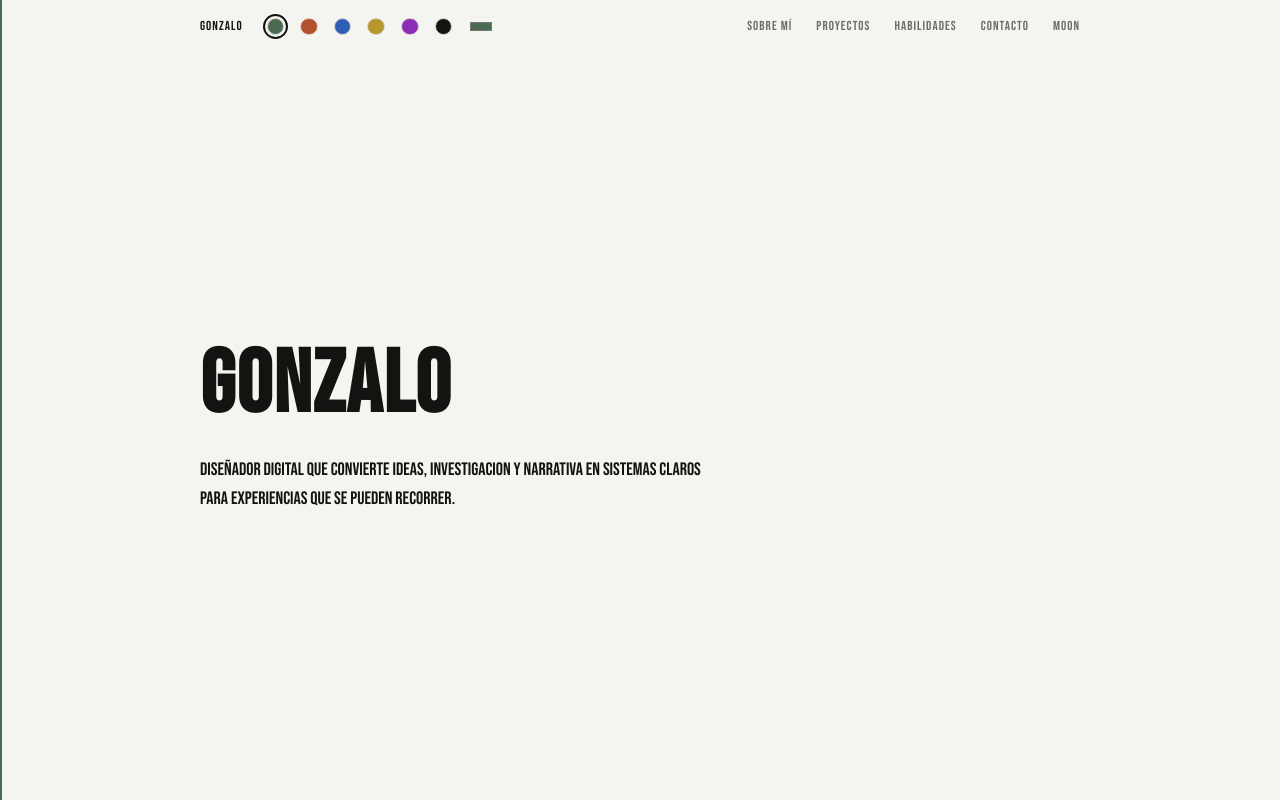
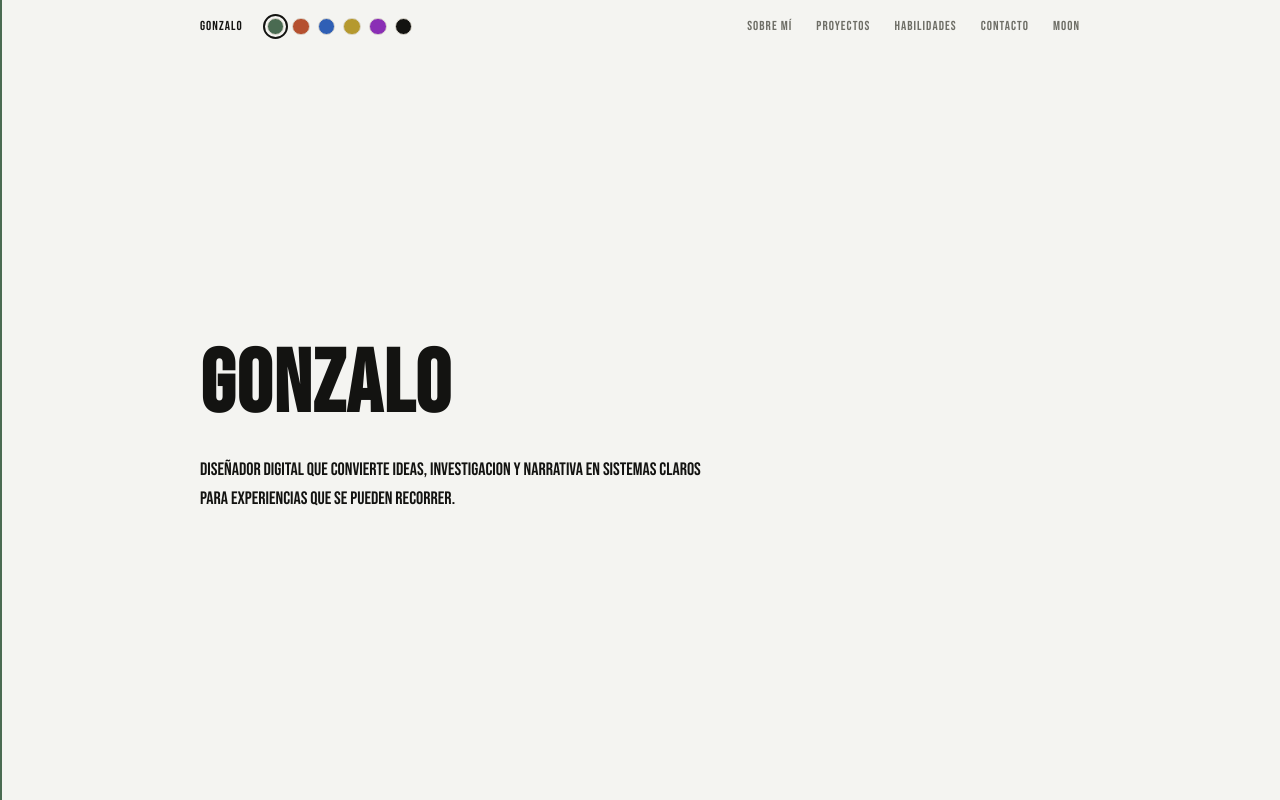
Before and after one commit to GonzaloOo4/tallarinaso, a Next.js app: page / in a window 1280 px wide. Shown: the top 800 px of the page. Built offline with nearby package versions, Linux system fonts and the light colour scheme.

Commit message:
Show only color swatch buttons in header colorimetria

```diff
--- a/src/components/ColorimetriaPicker.tsx
+++ b/src/components/ColorimetriaPicker.tsx
@@ -10,7 +10,7 @@ const applyColor = (color: string) => {
   document.documentElement.style.setProperty('--name-color', color);
 };
 
-export const ColorimetriaPicker = ({ compact = false }: { compact?: boolean }) => {
+export const ColorimetriaPicker = ({ onlyButtons = false }: { onlyButtons?: boolean }) => {
   const [color, setColor] = useState('#4A6B52');
 
   useEffect(() => {
@@ -28,7 +28,7 @@ export const ColorimetriaPicker = ({ compact = false }: { compact?: boolean }) =
   };
 
   return (
-    <div className={cn('colorimetria', compact && 'colorimetria-compact')}>
+    <div className={cn('colorimetria', onlyButtons && 'colorimetria-buttons-only')}>
       <div className="colorimetria-swatches" role="group" aria-label="Colores predefinidos">
         {SWATCHES.map((swatch) => (
           <button
@@ -42,6 +42,7 @@ export const ColorimetriaPicker = ({ compact = false }: { compact?: boolean }) =
           />
         ))}
       </div>
+      {!onlyButtons && (
         <label className="colorimetria-custom">
           <span className="meta">Color personalizado</span>
           <input
@@ -51,6 +52,7 @@ export const ColorimetriaPicker = ({ compact = false }: { compact?: boolean }) =
             aria-label="Elegir color personalizado para mi nombre"
           />
         </label>
+      )}
     </div>
   );
 };
--- a/src/components/SiteHeader.tsx
+++ b/src/components/SiteHeader.tsx
@@ -6,7 +6,7 @@ import { ThemeToggle } from './ui/ThemeToggle';
 export const SiteHeader = ({ sitio }: { sitio: Sitio }) => (
   <header className="site-header">
     <Link className="brand-mark" href="/" aria-label="Ir al inicio">{sitio.nombre.toLowerCase()}</Link>
-    <ColorimetriaPicker compact />
+    <ColorimetriaPicker onlyButtons />
     <nav className="site-nav" aria-label="Navegación principal">
       <Link href="#sobre-mi">Sobre mí</Link>
       <Link href="#proyectos">Proyectos</Link>
```
Also changed, not shown: src/app/globals.css. Lines whose indentation alone changed are shown as unchanged.
